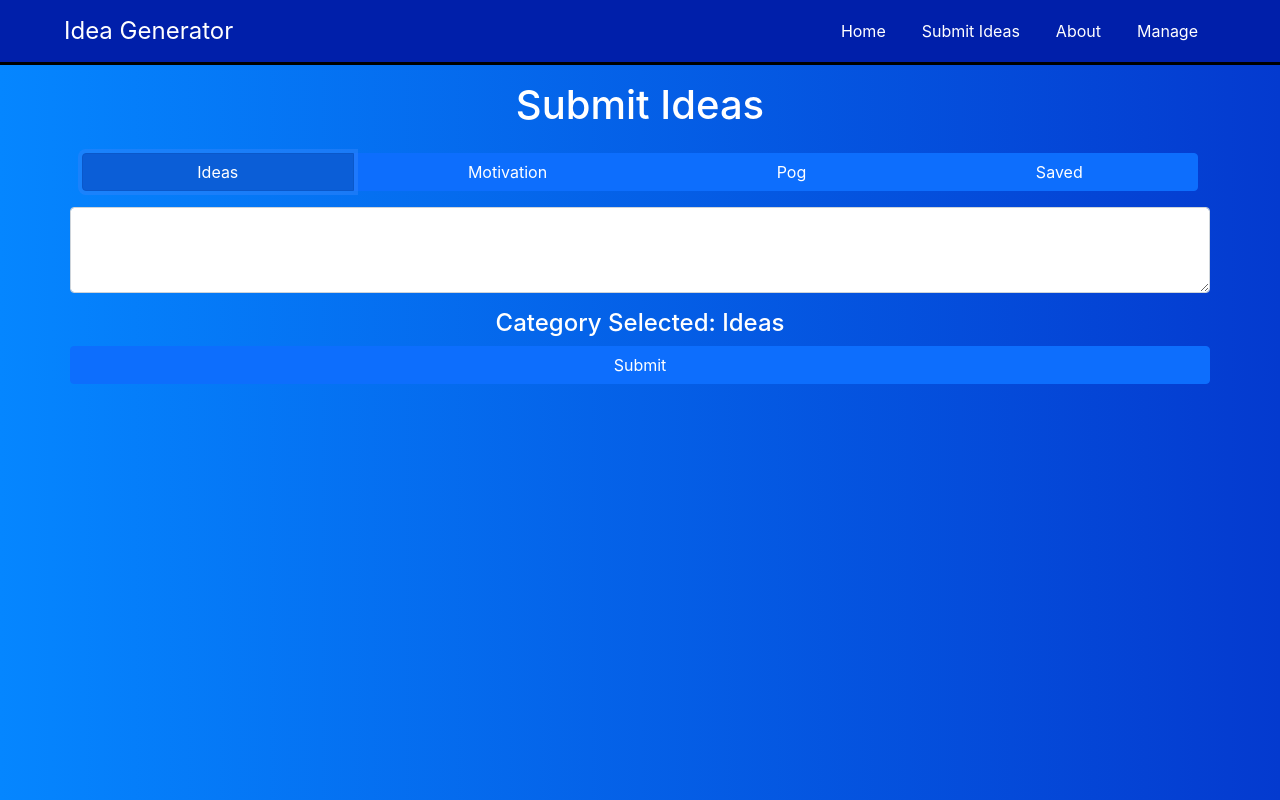
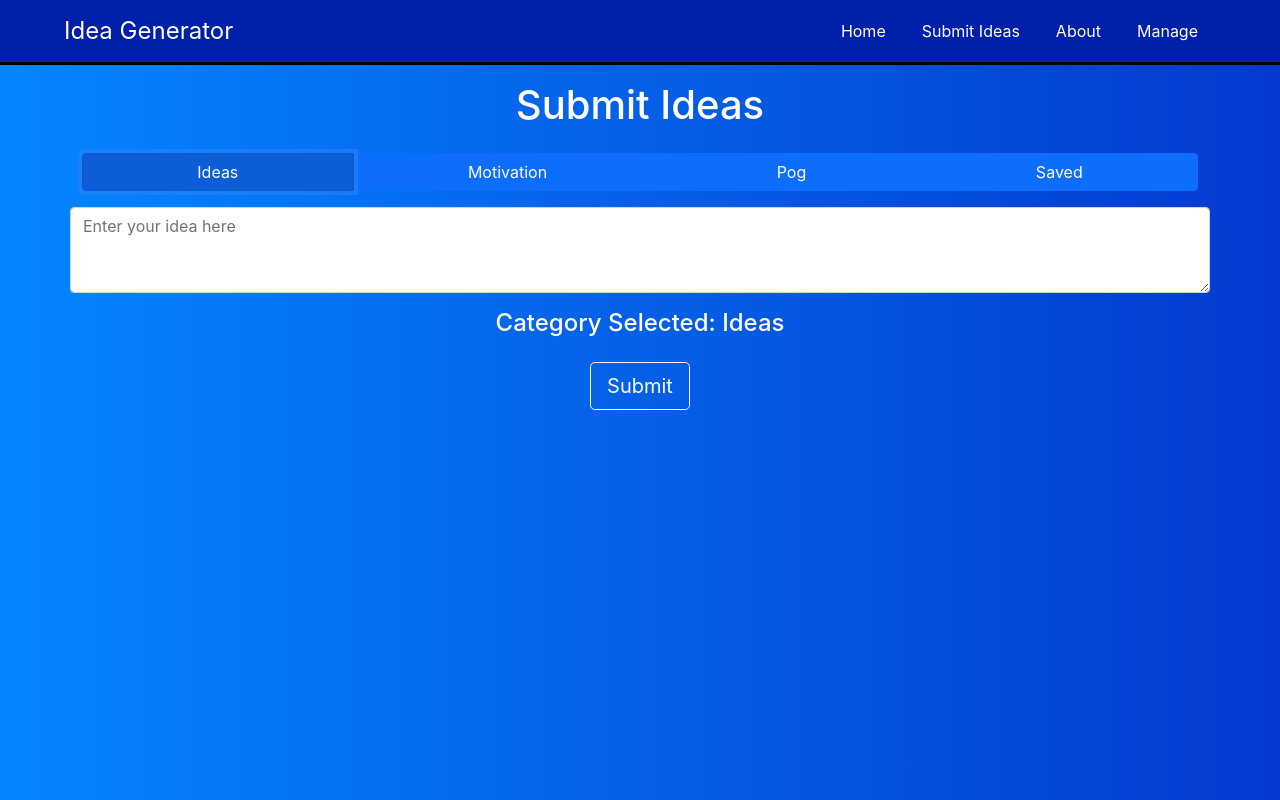
Before and after one commit to kevincrossgrove/Idea-Generator, a React (Create React App) app in the folder Front/idea-generator/: page /SubmitIdeas in a window 1280 px wide. Built offline with nearby package versions, Linux system fonts and the light colour scheme.

Commit message:
Updated Submit page to clear fields

```diff
--- a/Front/idea-generator/src/css/ManageIdeas.css
+++ b/Front/idea-generator/src/css/ManageIdeas.css
@@ -1,4 +1,9 @@
 #manageTitle {
+    text-align: center;
+    color: #fff;
+}
+
+#manageCategory {
     text-align: center;
     color: #fff;
 }
--- a/Front/idea-generator/src/css/SubmitIdeas.css
+++ b/Front/idea-generator/src/css/SubmitIdeas.css
@@ -7,3 +7,16 @@
     color: #fff;
     text-align: center;
 }
+
+#submitButton {
+
+}
+
+#submitButton:focus {
+    outline: none;
+    box-shadow: none;
+}
+
+#errorMessage {
+    color: rgb(255, 25, 25);
+}
--- a/Front/idea-generator/src/pages/About.js
+++ b/Front/idea-generator/src/pages/About.js
@@ -1,10 +1,13 @@
 import React from 'react'
+import { Container, Row, Col } from 'react-bootstrap';
 
 function About() {
     return (
-        <div>
-            <h1>About</h1>
-        </div>
+        <Container>
+            <Row align="center">
+                <h1>About Page</h1>
+            </Row>
+        </Container>
     )
 }
 
--- a/Front/idea-generator/src/pages/ManageIdeas.js
+++ b/Front/idea-generator/src/pages/ManageIdeas.js
@@ -1,4 +1,4 @@
-import React, { useState } from 'react'
+import React, { useState, useEffect } from 'react'
 import { Container, Row, ButtonGroup, Button } from 'react-bootstrap';
 
 import '../css/ManageIdeas.css'
@@ -14,10 +14,17 @@ function ManageIdeas() {
         loadCategoryToManage(newCategory, setIdeas);
     }
 
+    useEffect(() => {
+        loadCategory('Ideas');
+    }, []);
+
     return (
         <Container>
-            <Row id='manageTitle'>
-                <h1>Manage Ideas</h1>
+            <Row>
+                <h1 id='manageTitle'>Manage Ideas</h1>
+            </Row>
+            <Row>
+                <h5 id='manageCategory'>Selected: {category}</h5>
             </Row>
             <Row>
                 <ButtonGroup aria-label="Basic example">
--- a/Front/idea-generator/src/pages/SubmitIdeas.js
+++ b/Front/idea-generator/src/pages/SubmitIdeas.js
@@ -1,5 +1,5 @@
-import React, { useState } from 'react'
-import { Button, ButtonGroup, Container, Form, Row } from 'react-bootstrap'
+import React, { useState, useRef } from 'react'
+import { Button, ButtonGroup, Container, Form, Row, Col } from 'react-bootstrap'
 import axios from "axios";
 import '../css/SubmitIdeas.css'
 
@@ -8,18 +8,25 @@ const URL = 'http://localhost:5000';
 const SubmitIdeas = () => {
     const [category, setCategory] = useState("Ideas");
     const [text, setText] = useState('');
+    const [errorMessage, setErrorMessage] = useState('');
+    const formRef = useRef();
 
     const updateCategory = (newCategory) => {
         setCategory(newCategory);
     }
 
-    const submitData = () => {
-        axios.post(`/ideas`, {
+    const submitData = async () => {
+        if (text === '') return setErrorMessage('Please enter an idea before submitting.');
+        else setErrorMessage('');
+
+        await axios.post(`/ideas`, {
             category: category,
             idea: text
           })
           .then((response) => {
             console.log(response, text);
+            formRef.current.value = '';
+            setText('');
           }, (error) => {
             console.log(error);
           });
@@ -39,13 +46,22 @@ const SubmitIdeas = () => {
                 </ButtonGroup>
             </Row>
             <Row>
-                <Form.Control as="textarea" rows={3} onChange={(e) => setText(e.target.value)} />
+                <Form.Control as="textarea" ref={formRef} rows={3} placeholder="Enter your idea here"
+                onChange={(e) => setText(e.target.value)} />
             </Row>
             <Row>
                 <h4 id="categoryTitle">Category Selected: {category}</h4>
-                <Button variant="primary" type="submit" onClick={() => submitData()}>
-                    Submit
-                </Button>
+            </Row>
+            <Row>
+                <Col align="center">
+                    <Button variant="outline-light" id="submitButton" size="lg"
+                     onClick={() => submitData()} >
+                        Submit
+                    </Button>
+                </Col>
+            </Row>
+            <Row align="center">
+                <h4 id="errorMessage">{errorMessage}</h4>
             </Row>
         </Container>
     )
```
Also changed, not shown: 1 other file (tests, documents, lock files or other folders).
